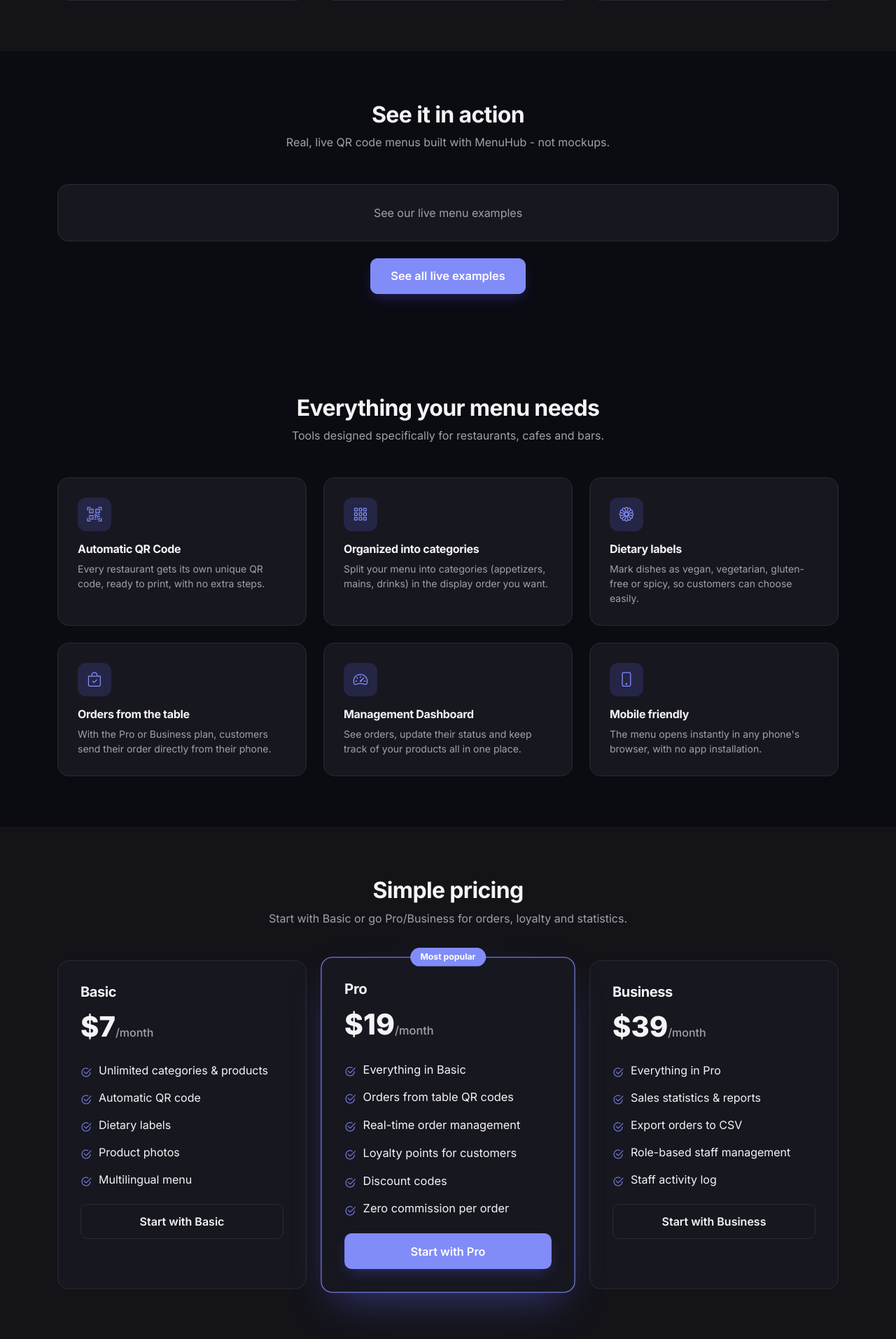
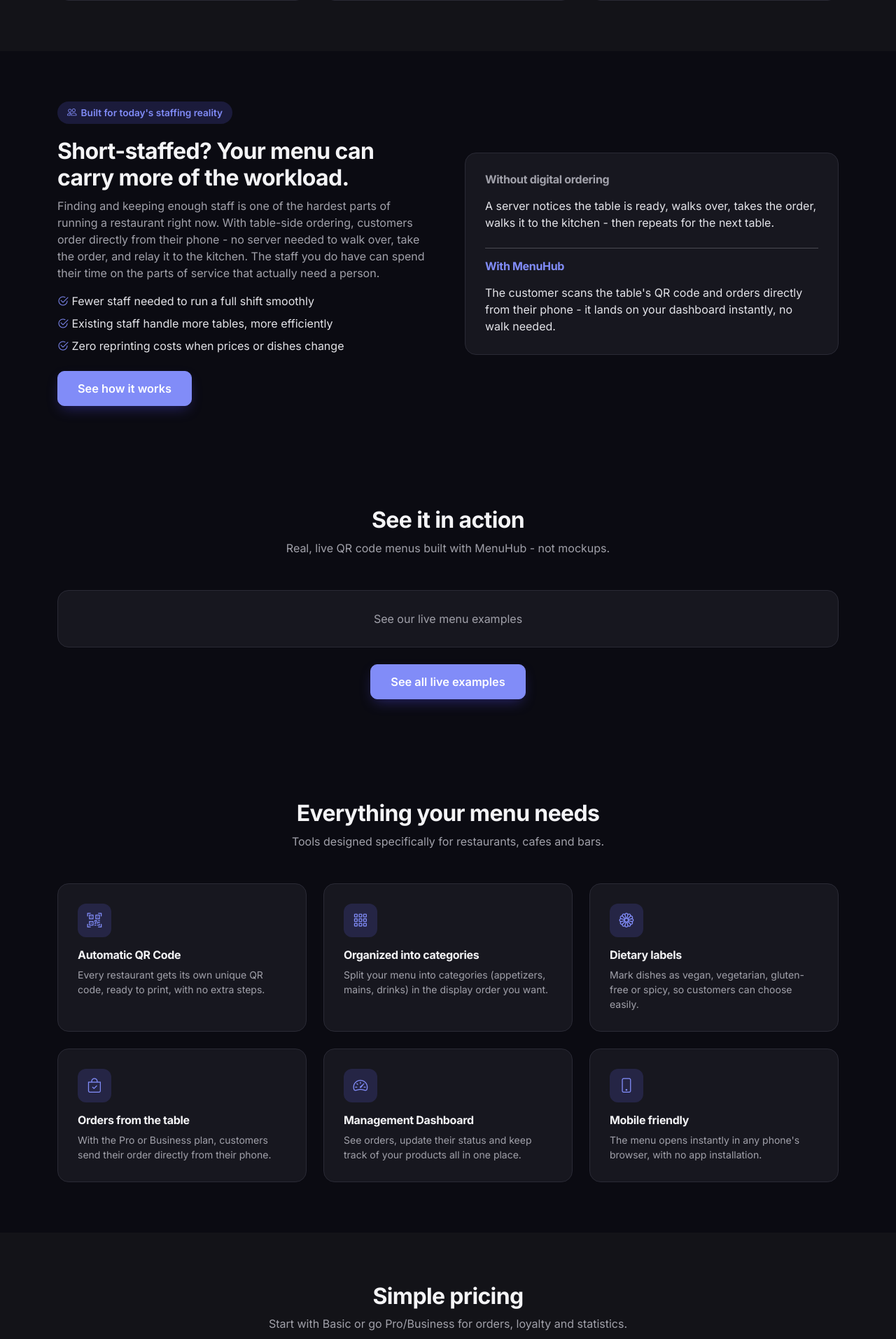
Before and after one commit to jimc4rry/Digital-QR-Platform-Global, a Django app: page / in a window 1280 px wide. Shown: the part 1177-3090 px from the top of the page at 70% size. Run offline with Django 4.2, Linux system fonts and the light colour scheme; data that the repository does not hold is empty.

Commit message:
Promote the staffing-shortage angle on the homepage for SEO
Adds a dedicated "Short-staffed?" section (before/after comparison of
taking an order manually vs. table-side ordering), a new FAQ entry
(both the visible accordion and the FAQPage JSON-LD), and reworks the
meta description / og:description / SoftwareApplication description
to lead with "less staff needed" alongside the existing printing-cost
message. Translated the new copy into el/es/fr to match the rest of
the homepage.

```diff
--- a/menu-platform/templates/home.html
+++ b/menu-platform/templates/home.html
@@ -2,9 +2,9 @@
 {% load static i18n %}
 
 {% block title %}{% blocktrans %}MenuHub - Digital QR Code Menu for Restaurants, Cafes & Bars{% endblocktrans %}{% endblock %}
-{% block meta_description %}{% blocktrans %}Create your restaurant, cafe or bar's digital QR code menu in 5 minutes. No printing, instant price updates, dietary labels and table-side ordering. From $7/month.{% endblocktrans %}{% endblock %}
+{% block meta_description %}{% blocktrans %}QR code menu for restaurants & cafes - table-side ordering means you need less staff to run service smoothly, plus zero printing costs. Set up in 5 minutes. From $7/month.{% endblocktrans %}{% endblock %}
 {% block og_title %}{% blocktrans %}MenuHub - Digital QR Code Menu for Restaurants & Cafes{% endblocktrans %}{% endblock %}
-{% block og_description %}{% blocktrans %}Create your digital menu in 5 minutes. Automatic QR code, live price updates, dietary labels, table-side ordering.{% endblocktrans %}{% endblock %}
+{% block og_description %}{% blocktrans %}Table-side ordering that needs less staff to run smoothly, instant price updates, and zero printing costs. Create your digital menu in 5 minutes.{% endblocktrans %}{% endblock %}
 
 {% block structured_data %}
 <script type="application/ld+json">
@@ -14,7 +14,7 @@
   "name": "MenuHub",
   "applicationCategory": "BusinessApplication",
   "operatingSystem": "Web",
-  "description": "Platform for creating a digital QR-code menu for restaurants, cafes, and bars, with product management, dietary labels, and table-side ordering.",
+  "description": "Platform for creating a digital QR-code menu for restaurants, cafes, and bars, with table-side ordering that reduces the staff needed to run service, product management, and dietary labels.",
   "offers": {
     "@type": "AggregateOffer",
     "lowPrice": "7",
@@ -75,6 +75,14 @@
       "acceptedAnswer": {
         "@type": "Answer",
         "text": "Yes, the digital menu is fully mobile-first and opens correctly in any phone's browser, with no app install required."
+      }
+    },
+    {
+      "@type": "Question",
+      "name": "Can a digital menu help if my restaurant is short-staffed?",
+      "acceptedAnswer": {
+        "@type": "Answer",
+        "text": "Yes. Table-side ordering lets customers order directly from their phone by scanning the table's QR code, without a server having to walk over, take the order, and relay it to the kitchen. That means fewer staff are needed to run a full shift smoothly, and the staff you do have can focus on service that actually needs a person."
       }
     }
   ]
@@ -445,6 +453,34 @@
         </div>
     </section>
 
+    <!-- Short-staffed value proposition -->
+    <section class="lp-section">
+        <div class="container">
+            <div class="row align-items-center g-5">
+                <div class="col-lg-6 mh-reveal">
+                    <span class="lp-eyebrow"><i class="bi bi-people"></i> {% trans "Built for today's staffing reality" %}</span>
+                    <h2>{% trans "Short-staffed? Your menu can carry more of the workload." %}</h2>
+                    <p class="text-muted-lp">{% blocktrans %}Finding and keeping enough staff is one of the hardest parts of running a restaurant right now. With table-side ordering, customers order directly from their phone - no server needed to walk over, take the order, and relay it to the kitchen. The staff you do have can spend their time on the parts of service that actually need a person.{% endblocktrans %}</p>
+                    <ul class="list-unstyled mt-3">
+                        <li class="mb-2"><i class="bi bi-check2-circle text-primary"></i> {% trans "Fewer staff needed to run a full shift smoothly" %}</li>
+                        <li class="mb-2"><i class="bi bi-check2-circle text-primary"></i> {% trans "Existing staff handle more tables, more efficiently" %}</li>
+                        <li class="mb-2"><i class="bi bi-check2-circle text-primary"></i> {% trans "Zero reprinting costs when prices or dishes change" %}</li>
+                    </ul>
+                    <a href="{% url 'signup' %}" class="btn btn-lp-primary btn-lg mt-2">{% trans "See how it works" %}</a>
+                </div>
+                <div class="col-lg-6 mh-reveal">
+                    <div class="lp-card">
+                        <h3 class="h6 text-muted-lp mb-3">{% trans "Without digital ordering" %}</h3>
+                        <p class="mb-4">{% trans "A server notices the table is ready, walks over, takes the order, walks it to the kitchen - then repeats for the next table." %}</p>
+                        <hr>
+                        <h3 class="h6 text-primary mb-3">{% trans "With MenuHub" %}</h3>
+                        <p class="mb-0">{% trans "The customer scans the table's QR code and orders directly from their phone - it lands on your dashboard instantly, no walk needed." %}</p>
+                    </div>
+                </div>
+            </div>
+        </div>
+    </section>
+
     <!-- Live examples teaser -->
     <section class="lp-section">
         <div class="container">
@@ -699,6 +735,18 @@
                                 </div>
                             </div>
                         </div>
+                        <div class="accordion-item">
+                            <h3 class="accordion-header">
+                                <button class="accordion-button collapsed" type="button" data-bs-toggle="collapse" data-bs-target="#faq7">
+                                    {% trans "Can a digital menu help if my restaurant is short-staffed?" %}
+                                </button>
+                            </h3>
+                            <div id="faq7" class="accordion-collapse collapse" data-bs-parent="#faqAccordion">
+                                <div class="accordion-body text-muted-lp">
+                                    {% trans "Yes. Table-side ordering lets customers order directly from their phone by scanning the table's QR code, without a server having to walk over, take the order, and relay it to the kitchen. That means fewer staff are needed to run a full shift smoothly, and the staff you do have can focus on service that actually needs a person." %}
+                                </div>
+                            </div>
+                        </div>
                     </div>
                 </div>
             </div>
```
Also changed, not shown: menu-platform/locale/el/LC_MESSAGES/django.po, menu-platform/locale/es/LC_MESSAGES/django.po, menu-platform/locale/fr/LC_MESSAGES/django.po, 3 other files.
